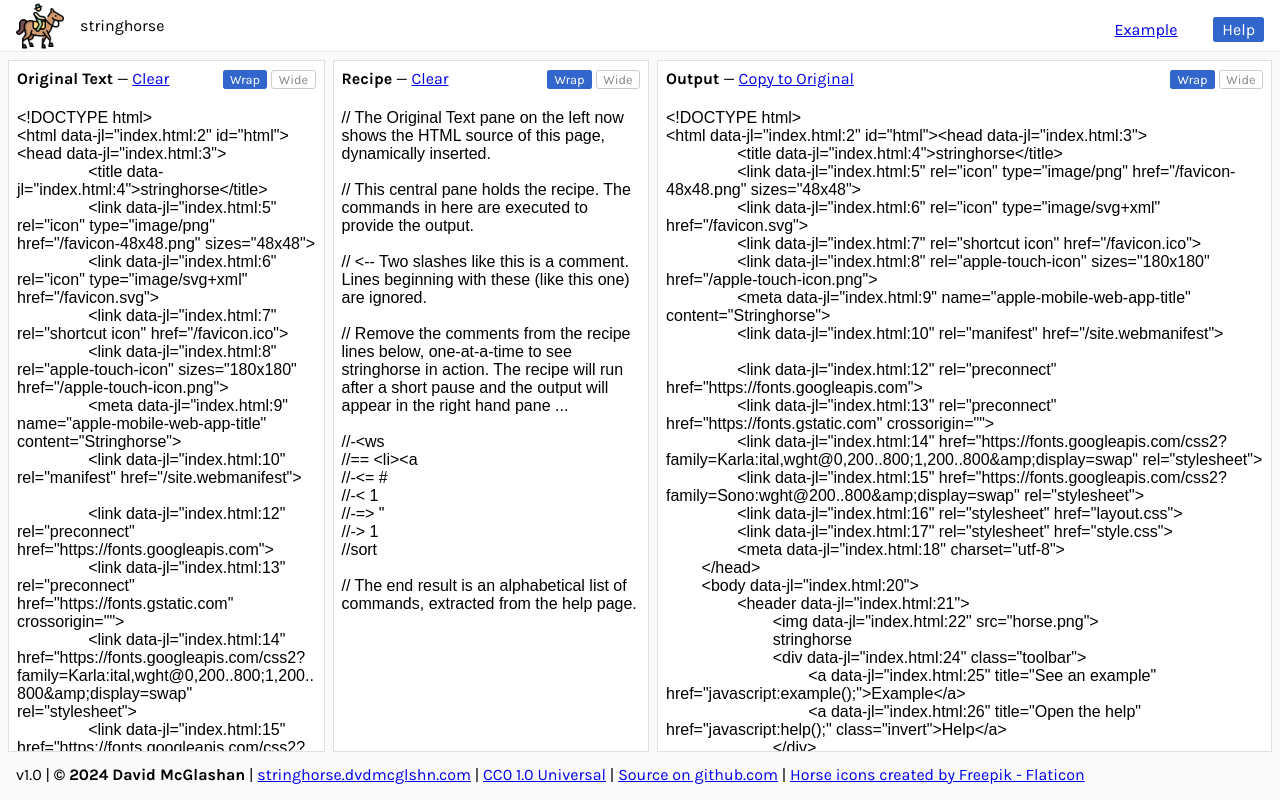
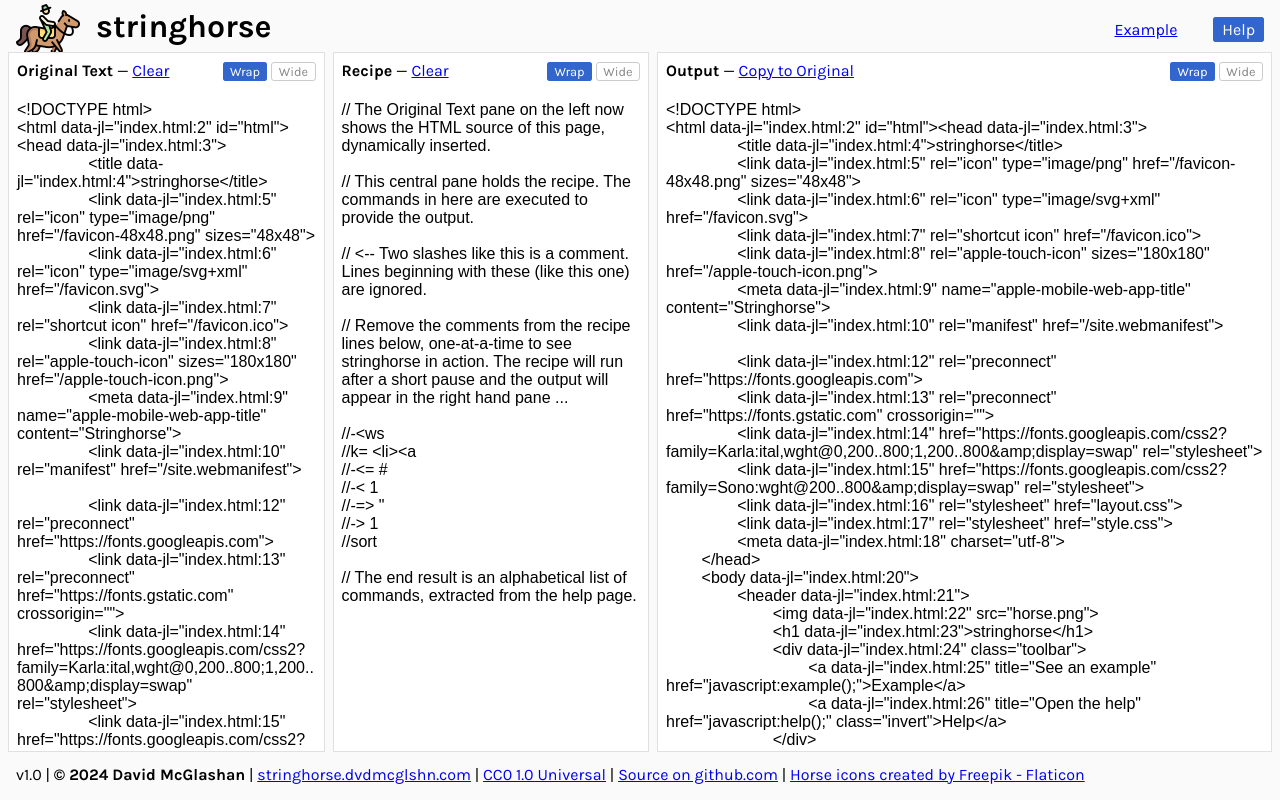
Before and after one commit to davidmcglashan/stringhorse, a plain HTML site: page index.html in a window 1280 px wide. Drawn offline with Linux system fonts and the light colour scheme; a web font is replaced by a local one.

Commit message:
UI tweaks. Fixed the broken k= example

```diff
--- a/index.html
+++ b/index.html
@@ -20,7 +20,7 @@
 	<body>
 		<header>
 			<img src="horse.png">
-			stringhorse
+			<h1>stringhorse</h1>
 			<div class="toolbar">
 				<a title="See an example" href="javascript:example();">Example</a>
 				<a title="Open the help" href="javascript:help();" class="invert">Help</a>
--- a/layout.css
+++ b/layout.css
@@ -16,7 +16,7 @@ section#ui {
 	position: absolute;
 	left: 0.5em;
 	right: 0.5em;
-	top: 3.75em;
+	top: 3.25em;
 	bottom: 3em;
 
 	display:flex;
--- a/style.css
+++ b/style.css
@@ -9,14 +9,16 @@ body {
 }
 
 header {
-	border-bottom: 1px solid #e8e8e8;
 	padding: 1em;
-	padding-left: 5em;
-	background-color: #fff;
+	padding-left: 6em;
+}
+
+header > h1 {
+	margin-top: -0.25em;
 }
 
 header > img {
-	width: 3em;
+	width: 4em;
     position: absolute;
     left: 1em;
     top: 0.1em;
--- a/ui.js
+++ b/ui.js
@@ -135,7 +135,7 @@ function example() {
 		'// Remove the comments from the recipe lines below, one-at-a-time to see stringhorse in action. The recipe will run after a short pause and the output will appear in the right hand pane ...\n' +
 		'\n' +
 		'//-<ws\n' +
-		'//== <li><a\n' +
+		'//k= <li><a\n' +
 		'//-<= #\n' +
 		'//-< 1\n' +
 		'//-=> "\n' +
```
Also changed, not shown: 1 other file.
